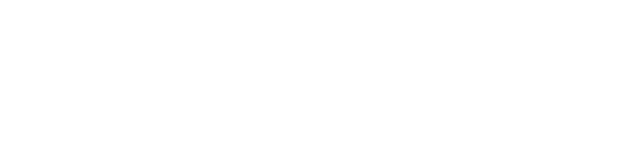
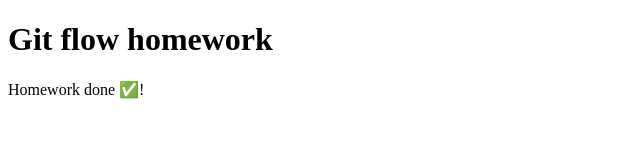
Before and after one commit to shtefannnn/Git-flow-homework, a plain HTML site: page index.html in a window 1280 px wide. Shown: the whole page, without its empty margins (0-640 px from the left). Drawn offline with Linux system fonts and the light colour scheme.

Commit message:
add homework

```diff
--- a/index.html
+++ b/index.html
@@ -1,12 +1,13 @@
 <!DOCTYPE html>
 <html lang="en">
 <head>
-    <meta charset="UTF-8">
-    <meta http-equiv="X-UA-Compatible" content="IE=edge">
-    <meta name="viewport" content="width=device-width, initial-scale=1.0">
-    <title>Git flow homework</title>
+  <meta charset="UTF-8">
+  <meta http-equiv="X-UA-Compatible" content="IE=edge">
+  <meta name="viewport" content="width=device-width, initial-scale=1.0">
+  <title>Git flow homework</title>
 </head>
 <body>
-
+  <h1>Git flow homework</h1>
+  <p>Homework done ✅!</p>
 </body>
 </html>
```
